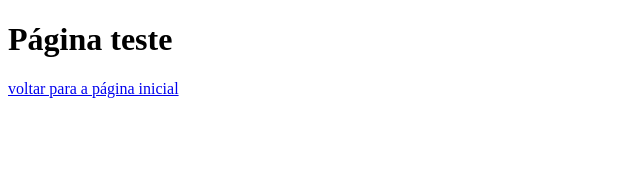
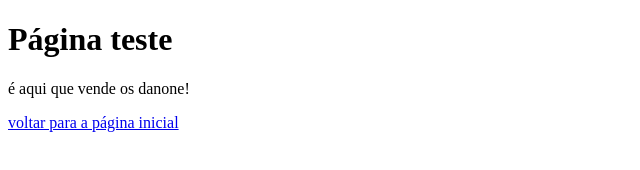
Before and after one commit to Pamplona115/aulagithub, a plain HTML site: page teste.html in a window 1280 px wide. Shown: the whole page, without its empty margins (0-640 px from the left). Drawn offline with Linux system fonts and the light colour scheme.

Commit message:
frase dos danone

```diff
--- a/teste.html
+++ b/teste.html
@@ -8,6 +8,7 @@
 </head>
 <body>
     <h1>Página teste</h1>
+    <p>é aqui que vende os danone!</p>
     <a href="index.html">voltar para a página inicial</a>
 </body>
 </html>
```
